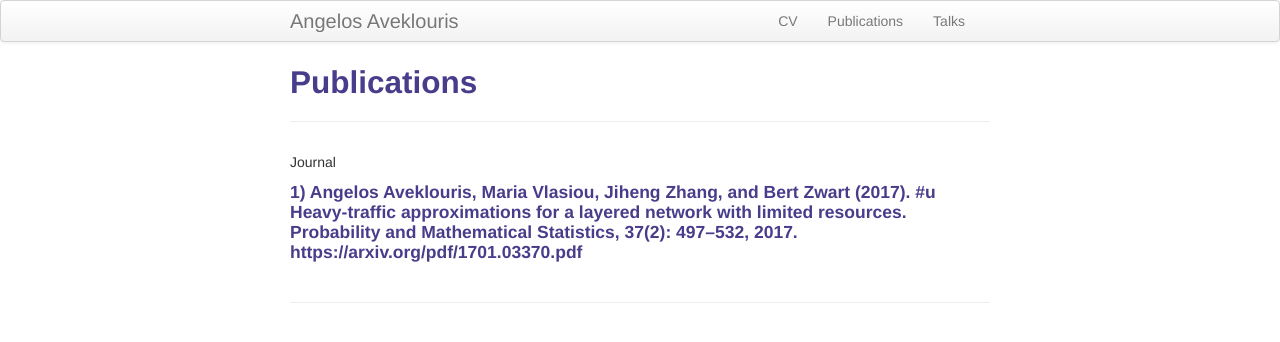
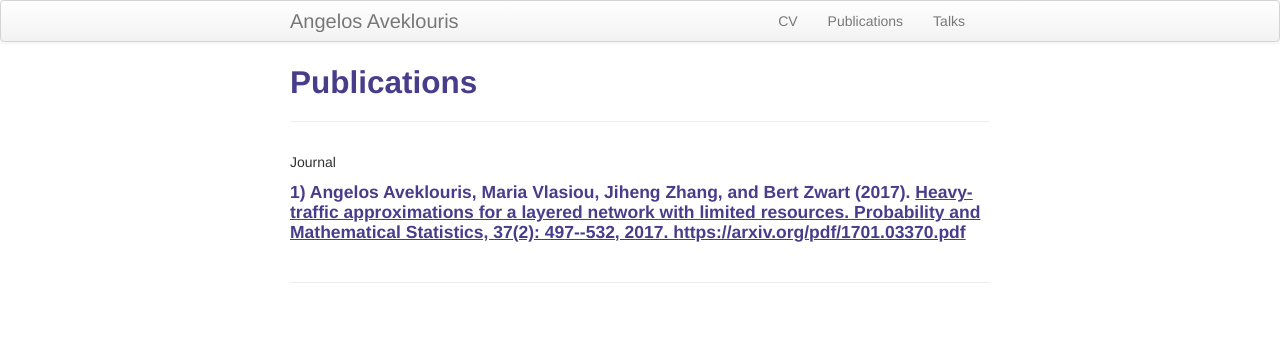
Before and after one commit to Angelos90/Angelos90.github.io, a Jekyll site: the page built from pages/publications.md, in a window 1280 px wide. Shown: the top 342 px of the page. Built offline with Jekyll 4.4.1, drawn with Linux system fonts in a browser that asks for light colours.

```diff
--- a/pages/publications.md
+++ b/pages/publications.md
@@ -6,7 +6,7 @@ description: Angelos Aveklouris' Publications
 
 
 Journal
-#### 1) Angelos Aveklouris, Maria Vlasiou, Jiheng Zhang, and Bert Zwart (2017). #u Heavy-traffic approximations for a layered network with limited resources. Probability and Mathematical Statistics, 37(2): 497--532, 2017.  https://arxiv.org/pdf/1701.03370.pdf
+#### 1) Angelos Aveklouris, Maria Vlasiou, Jiheng Zhang, and Bert Zwart (2017). <u> Heavy-traffic approximations for a layered network with limited resources. Probability and Mathematical Statistics, 37(2): 497--532, 2017.  https://arxiv.org/pdf/1701.03370.pdf
 
 
 
```
